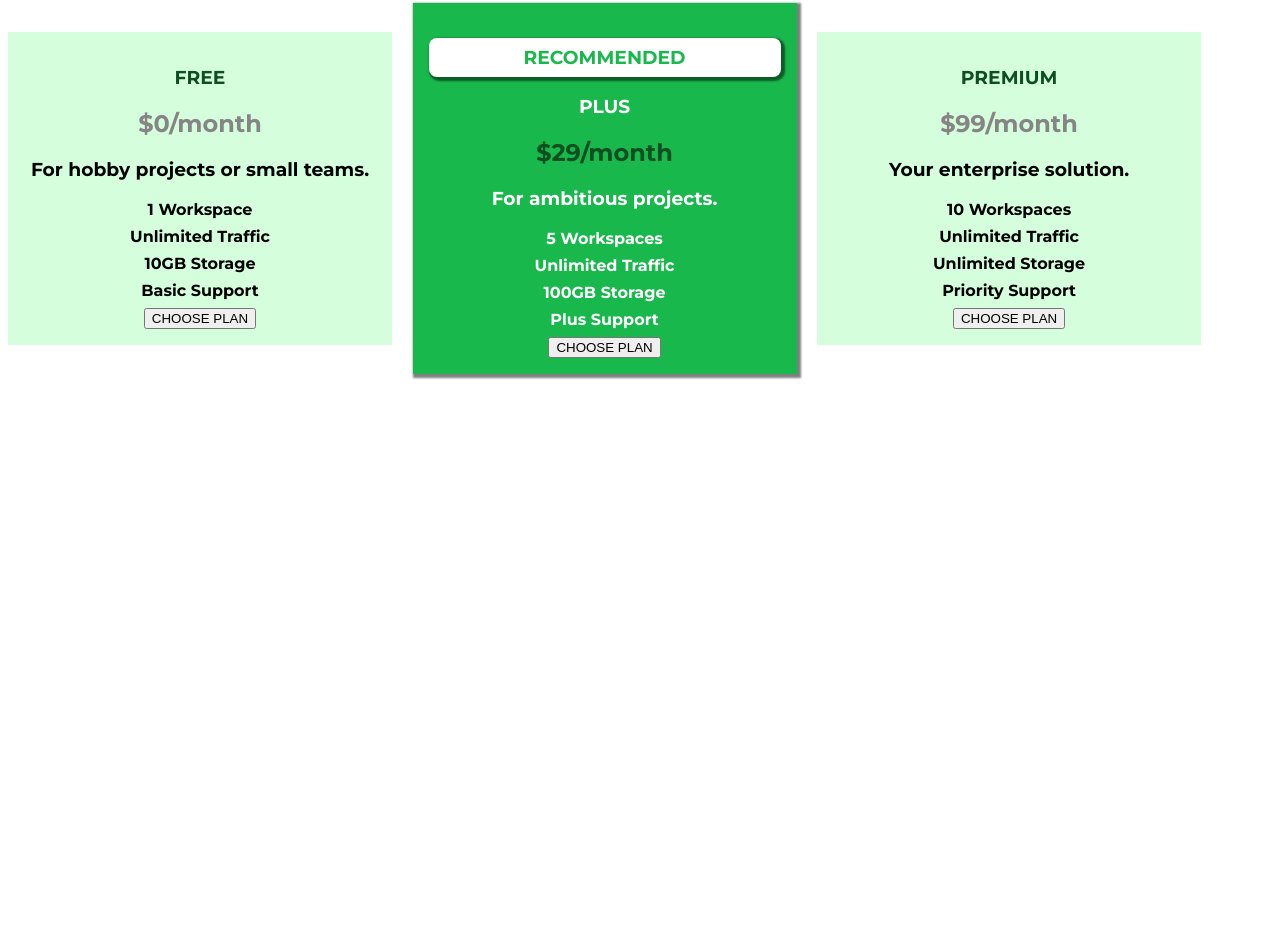
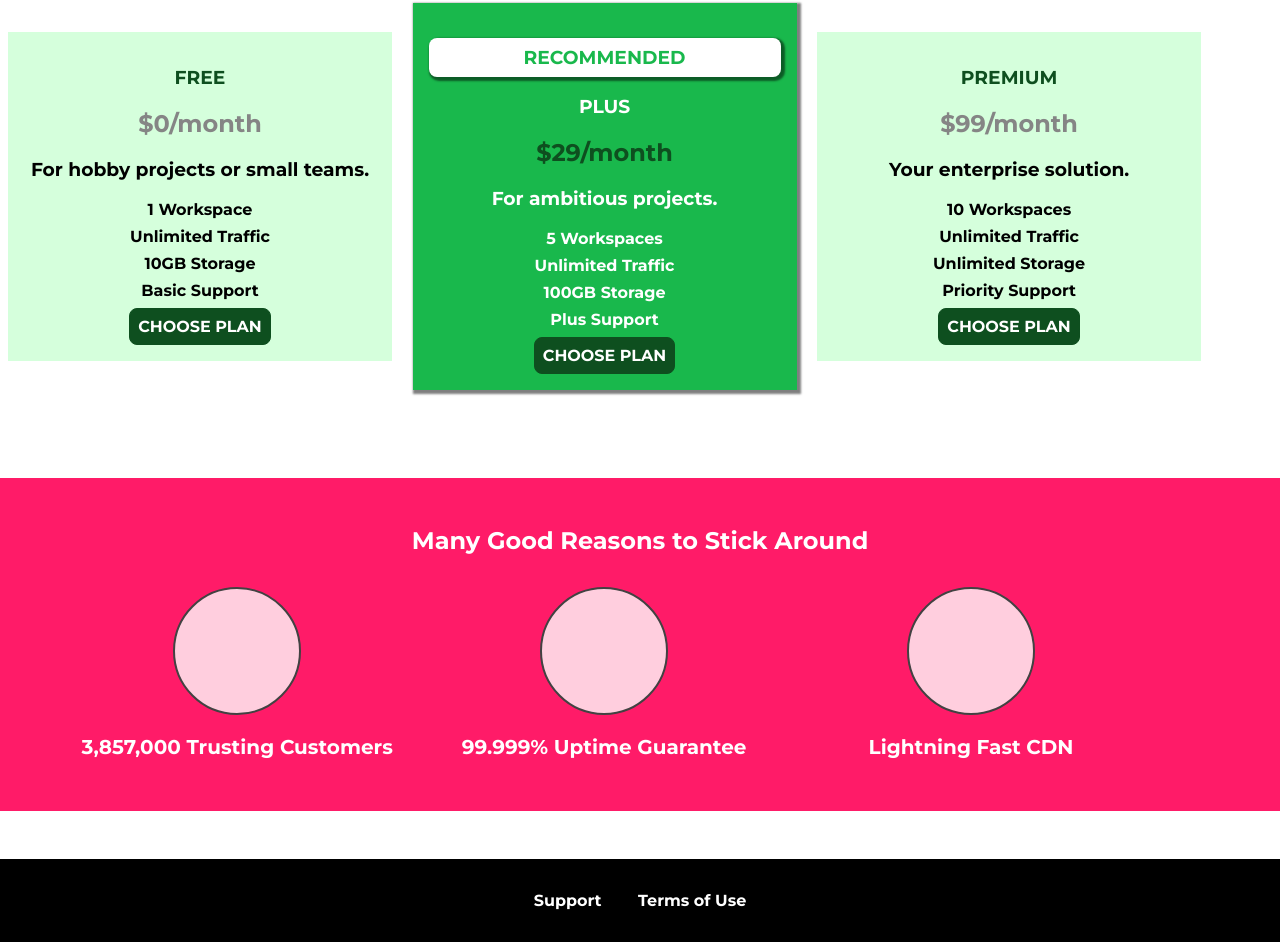
Before and after one commit to HendrkOosthuizen1980/Uhost, a plain HTML site: page index.html in a window 1280 px wide. Shown: the part 645-1587 px from the top of the page. Before the commit the page ends 1027 px from the top, so only its background shows below. Drawn offline with Linux system fonts and the light colour scheme.

Commit message:
complete landing page layout phase1

```diff
--- a/index.html
+++ b/index.html
@@ -58,7 +58,7 @@
               <li class="plan__feature">Basic Support</li>
             </ul>
             <div>
-              <button>CHOOSE PLAN</button>
+              <button class="button">CHOOSE PLAN</button>
             </div>
           </article>
           <article class="plan plan--highlighted">
@@ -73,7 +73,7 @@
               <li class="plan__feature">Plus Support</li>
             </ul>
             <div>
-              <button>CHOOSE PLAN</button>
+              <button class="button">CHOOSE PLAN</button>
             </div>
           </article>
           <article class="plan">
@@ -87,11 +87,40 @@
               <li class="plan__feature">Priority Support</li>
             </ul>
             <div>
-              <button>CHOOSE PLAN</button>
+              <button class="button">CHOOSE PLAN</button>
             </div>
           </article>
         </div>
       </section>
+      <section id="key-features">
+        <h1 class="section-title">Many Good Reasons to Stick Around</h1>
+        <ul class="key-features__list">
+          <li class="key-feature">
+            <div class="key-feature__image"></div>
+            <p class="key-feature__description">3,857,000 Trusting Customers</p>
+          </li>
+          <li class="key-feature">
+            <div class="key-feature__image"></div>
+            <p class="key-feature__description">99.999% Uptime Guarantee</p>
+          </li>
+          <li class="key-feature">
+            <div class="key-feature__image"></div>
+            <p class="key-feature__description">Lightning Fast CDN</p>
+          </li>
+        </ul>
+      </section>
     </main>
+    <footer class="main-footer">
+      <nav>
+        <ul class="main-footer__links">
+          <li class="main-footer__link">
+            <a href="#">Support</a>
+          </li>
+          <li class="main-footer__link">
+            <a href="#">Terms of Use</a>
+          </li>
+        </ul>
+      </nav>
+    </footer>
   </body>
 </html>
--- a/main.css
+++ b/main.css
@@ -74,6 +74,67 @@ body {
   margin: 8px 0;
 }
 
+.button {
+  background: #0e4f1f;
+  color: white;
+  font: inherit;
+  border: 1.5px solid #0e4f1f;
+  padding: 8px;
+  border-radius: 8px;
+  font-weight: bold;
+  cursor: pointer;
+}
+
+.button:hover,
+.button:active {
+  background: white;
+  color: #0e4f1f;
+}
+
+.button:focus {
+  outline: none;
+}
+
+#key-features {
+  background: #ff1b68;
+  margin-top: 80px;
+  padding: 16px;
+}
+
+#key-features .section-title {
+  color: white;
+  margin: 32px;
+}
+
+.key-feature__list {
+  list-style: none;
+  margin: 0;
+  padding: 0;
+  text-align: center;
+}
+
+.key-feature {
+  display: inline-block;
+  width: 30%;
+  vertical-align: top;
+}
+
+.key-feature__image {
+  background: #ffcede;
+  width: 128px;
+  height: 128px;
+  border: 2px solid #424242;
+  border-radius: 50%;
+  margin: auto;
+}
+
+.key-feature__description {
+  text-align: center;
+  font-weight: bold;
+  color: white;
+  font-size: 20px;
+}
+
 /* h1 {
   font-family: sans-serif;
 } */
@@ -140,3 +201,31 @@ body {
   background: white;
   border: none;
 }
+
+.main-footer {
+  background: black;
+  padding: 32px;
+  margin-top: 48px;
+}
+
+.main-footer__links {
+  list-style: none;
+  margin: 0;
+  padding: 0;
+  text-align: center;
+}
+
+.main-footer__link {
+  display: inline-block;
+  margin: 0 16px;
+}
+
+.main-footer__link a {
+  color: white;
+  text-decoration: none;
+}
+
+.main-footer__link a:hover,
+.main-footer__link a:active {
+  color: #ccc;
+}
```
